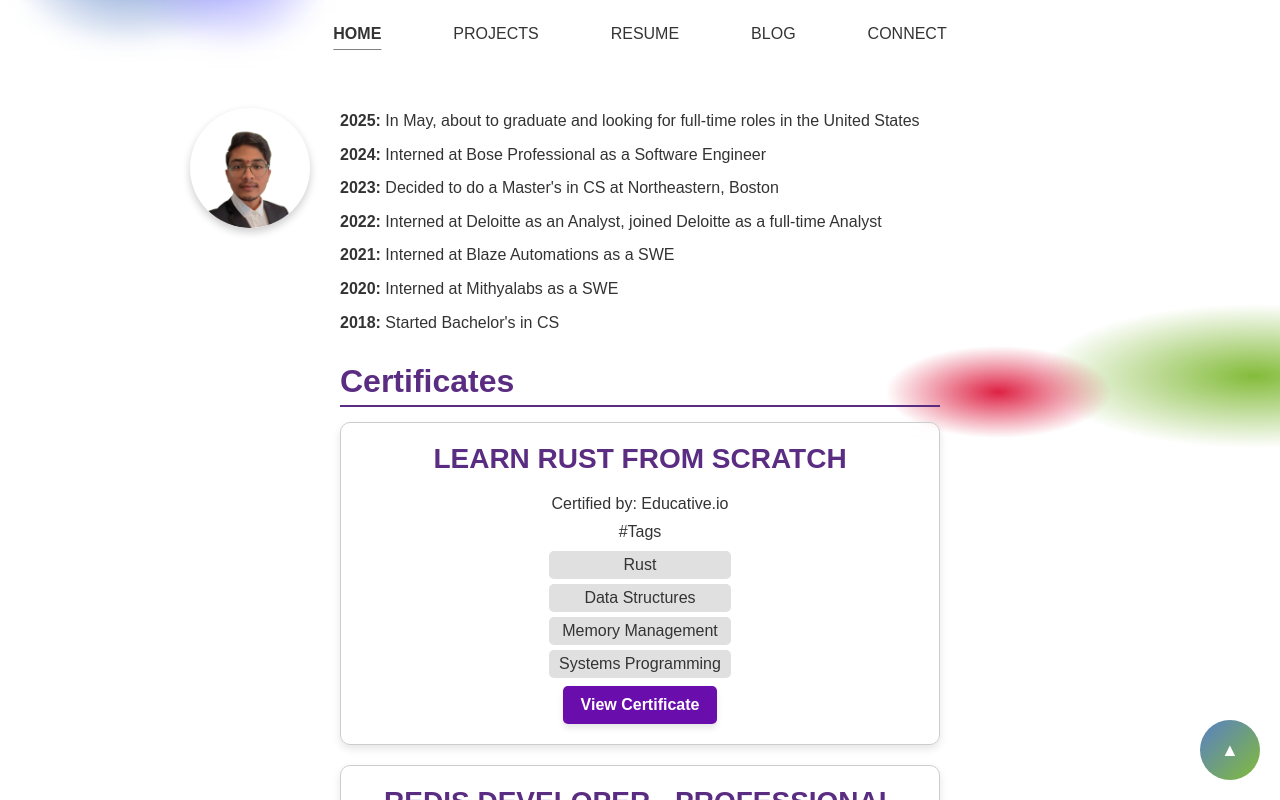
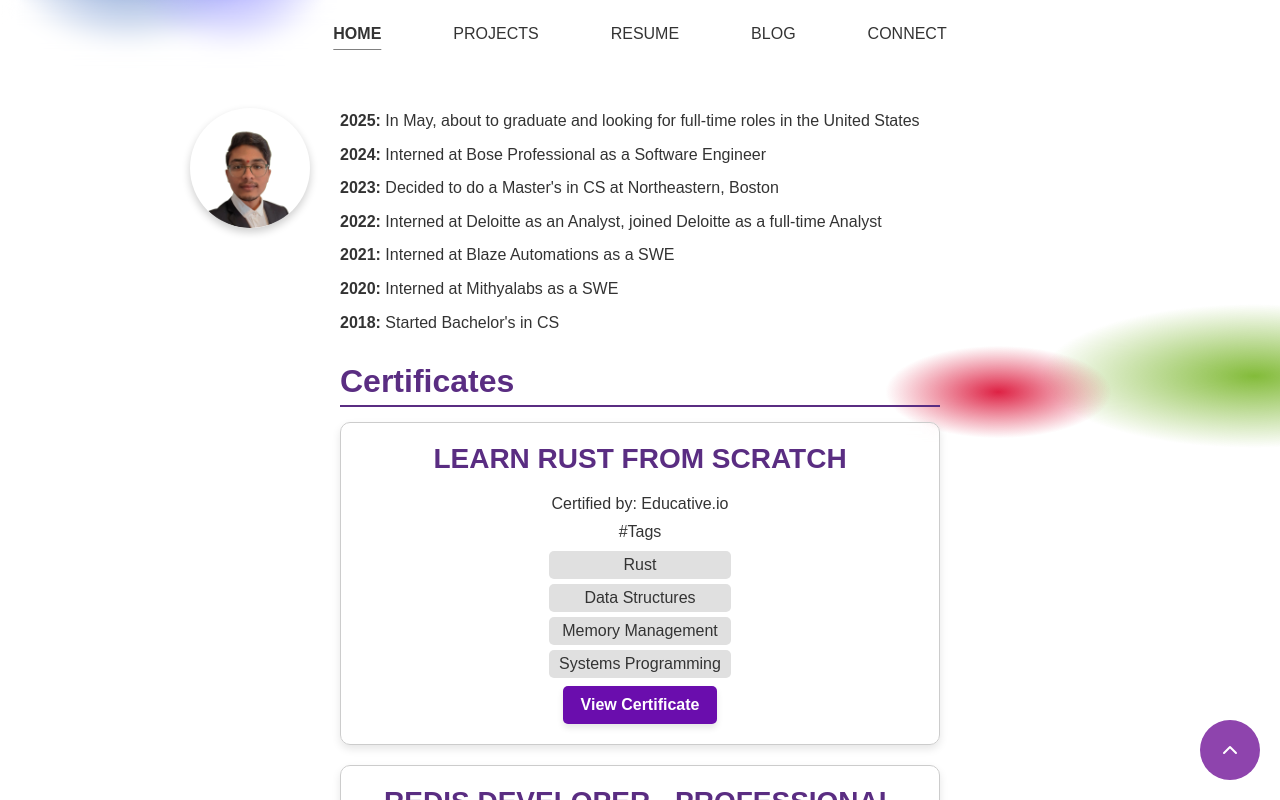
Before and after one commit to noworry-b-still/my-website, a React (Create React App) app: page / in a window 1280 px wide. Shown: the top 800 px of the page. Built offline with nearby package versions, Linux system fonts and the light colour scheme.

Commit message:
change color, icon

```diff
--- a/src/ui/comp/scrollButton/ScrollButton.css
+++ b/src/ui/comp/scrollButton/ScrollButton.css
@@ -2,48 +2,31 @@
   position: fixed;
   bottom: 20px;
   right: 20px;
-  transition: opacity 0.5s ease-in; /* Smooth fade-in effect */
+  transition: opacity 0.5s ease-in;
+  /* Smooth fade-in effect */
 }
 
 .scroll-button {
   border: none;
-  border-radius: 50%; /* Make it round */
-  width: 60px; /* Adjust the size */
-  height: 60px; /* Adjust the size */
+
+  border-radius: 50%;
+  /* Make it round */
+  width: 60px;
+  /* Adjust the size */
+  height: 60px;
+  /* Adjust the size */
   display: flex;
   align-items: center;
   justify-content: center;
   font-size: 18px;
   color: white;
   cursor: pointer;
-  transition: background 0.3s ease; /* Smooth background transition */
-  background: linear-gradient(
-    135deg,
-    #000000,
-    #00ff00
-  ); /* Gradient background */
-  opacity: 0; /* Start with hidden opacity */
-  animation: fadeIn 0.5s forwards; /* Fade-in animation */
-}
-
-.scroll-button.scroll-up {
-  background: linear-gradient(
-    135deg,
-    hsl(218.38, 49%, 56%),
-    hsl(86, 53%, 48%)
-  ); /* Gradient for up */
-}
-
-.scroll-button.scroll-down {
-  background: linear-gradient(
-    135deg,
-    hsl(218.38, 49%, 56%),
-    hsl(86, 53%, 48%)
-  ); /* Gradient for down */
+  background-color: #8E44AD;
 }
 
 @keyframes fadeIn {
   to {
-    opacity: 1; /* End with full opacity */
+    opacity: 1;
+    /* End with full opacity */
   }
 }
--- a/src/ui/comp/scrollButton/ScrollButton.js
+++ b/src/ui/comp/scrollButton/ScrollButton.js
@@ -1,4 +1,5 @@
 import { useState, useEffect } from "react";
+import { ChevronUp, ChevronDown } from "lucide-react"; // Importing icons
 import "./ScrollButton.css"; // Ensure this file contains the styles
 
 const ScrollButton = () => {
@@ -16,7 +17,7 @@
     window.scrollTo({ top: document.body.scrollHeight, behavior: "smooth" });
   };
 
-  // Detect if the user has scrolled to the threshold from the bottom of the page
+  // Detect if the user has scrolled near the bottom of the page
   useEffect(() => {
     const handleScroll = () => {
       const scrollPosition = window.innerHeight + window.scrollY;
@@ -47,7 +48,7 @@
           className={`scroll-button ${atBottom ? "scroll-up" : "scroll-down"}`}
           onClick={atBottom ? scrollToTop : scrollToBottom}
         >
-          {atBottom ? "▲" : "▼"}
+          {atBottom ? <ChevronUp size={24} /> : <ChevronDown size={24} />}
         </button>
       )}
     </div>
```
